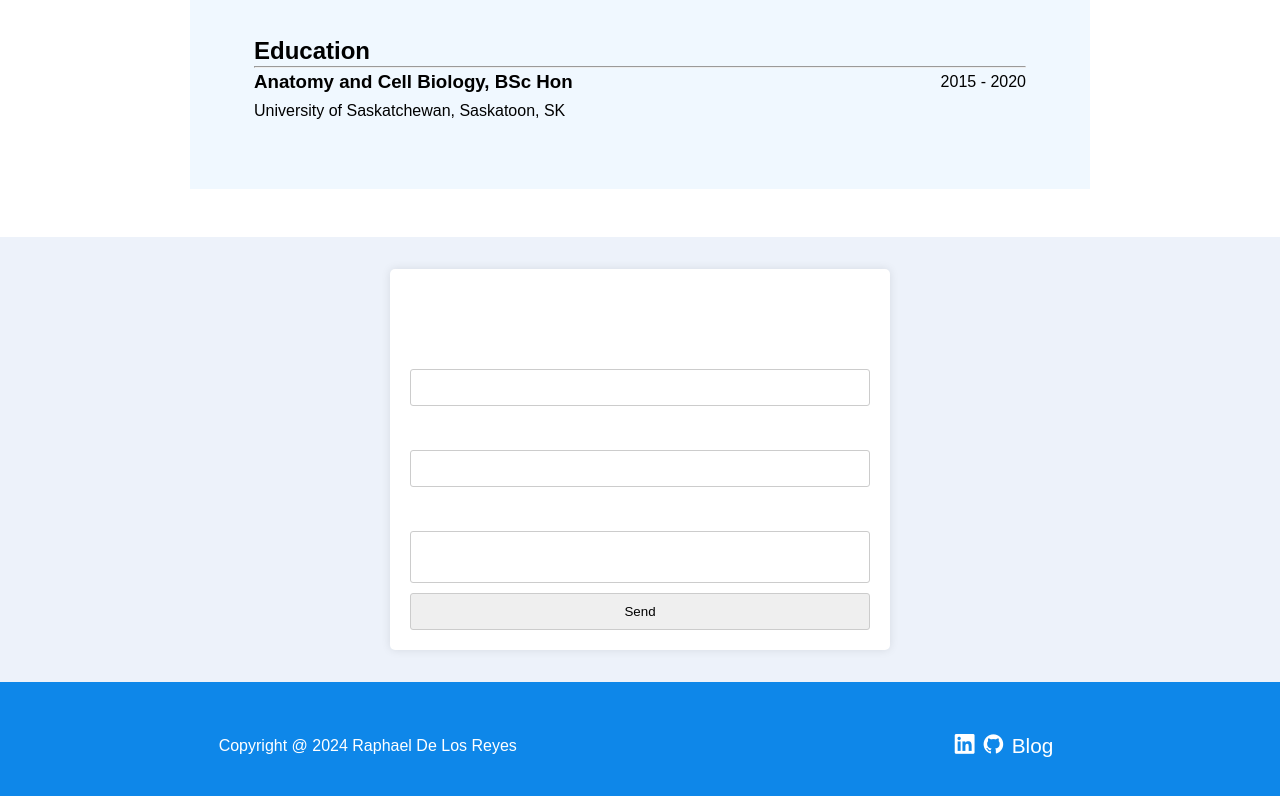
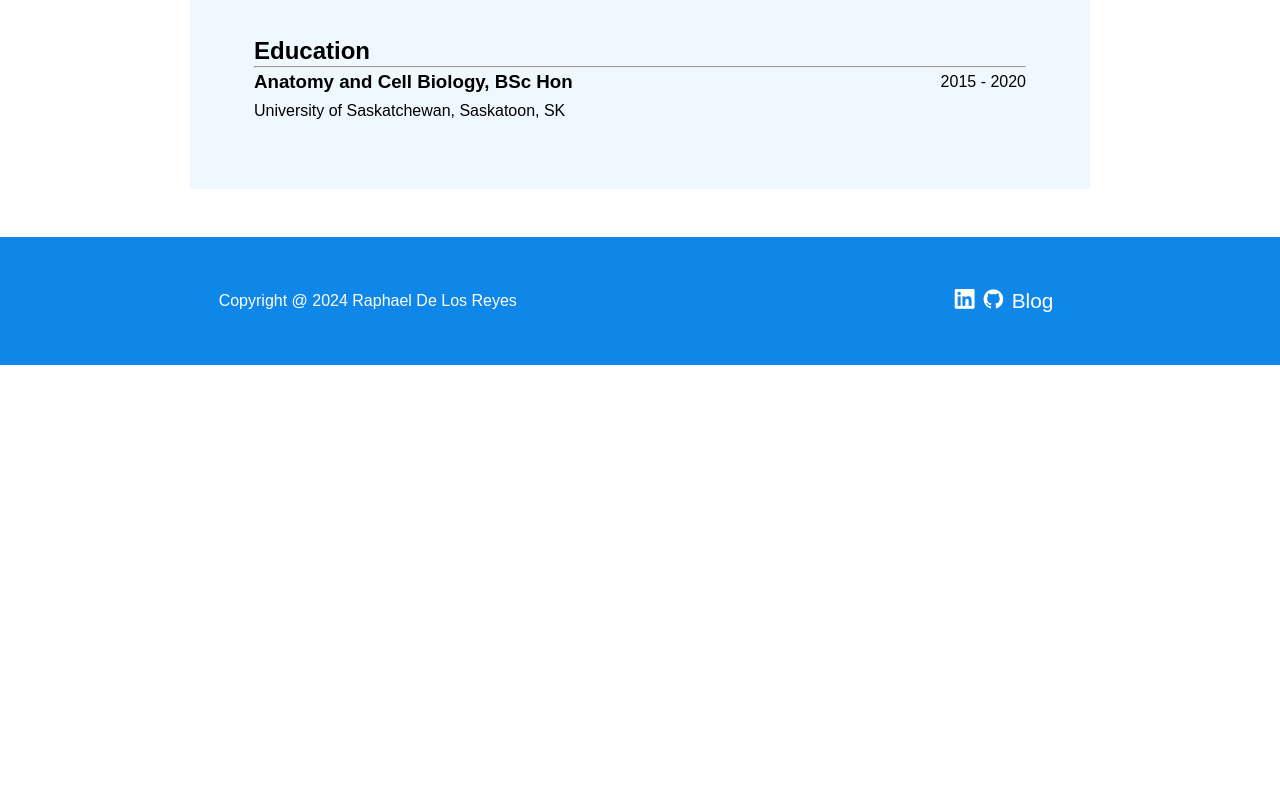
Before and after one commit to RD2P/RD2P.github.io, a React (Vite) app: page /resume in a window 1280 px wide. Shown: the part 1398-2194 px from the top of the page. After the commit the page ends 1763 px from the top, so only its background shows below. Built offline with nearby package versions, Linux system fonts and the light colour scheme; no server answers; a web font is replaced by a local one.

Commit message:
move contact form to Home page

```diff
--- a/src/components/Footer.jsx
+++ b/src/components/Footer.jsx
@@ -1,10 +1,8 @@
 import '../styles/footer.css'
-import Contact from './Contact'
 
 const Footer = () => {
   return (
     <footer className="footer">
-            <Contact />
 
       <div className="container">
         <div className="footer__wrapper">
```
